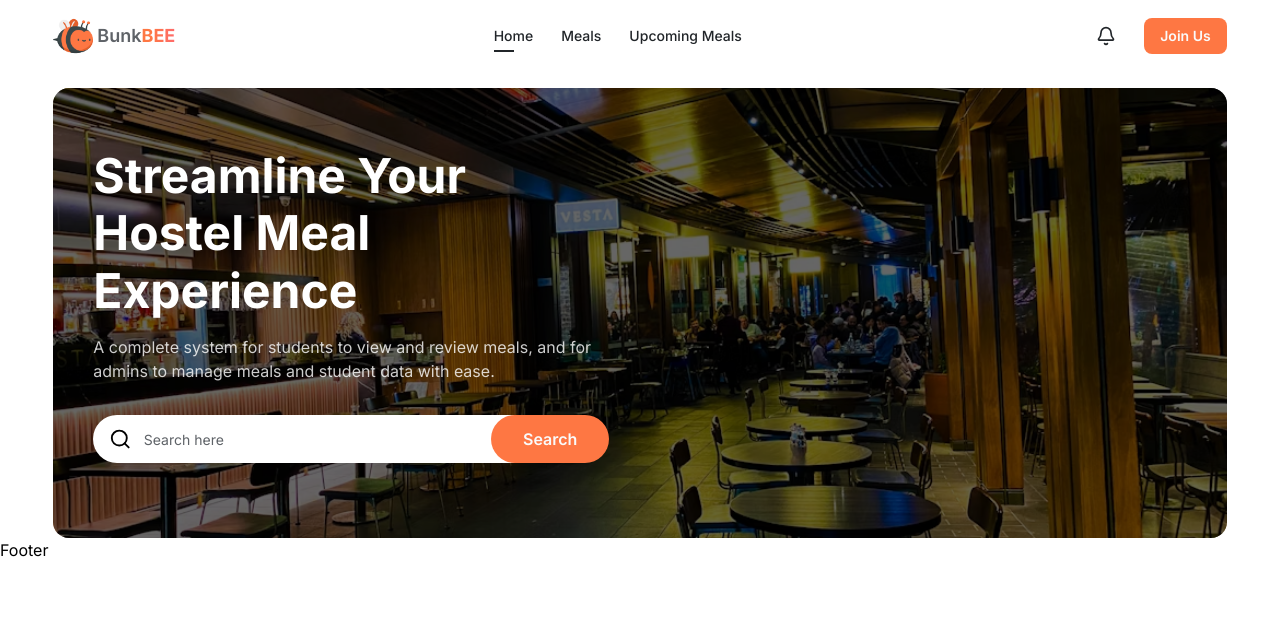
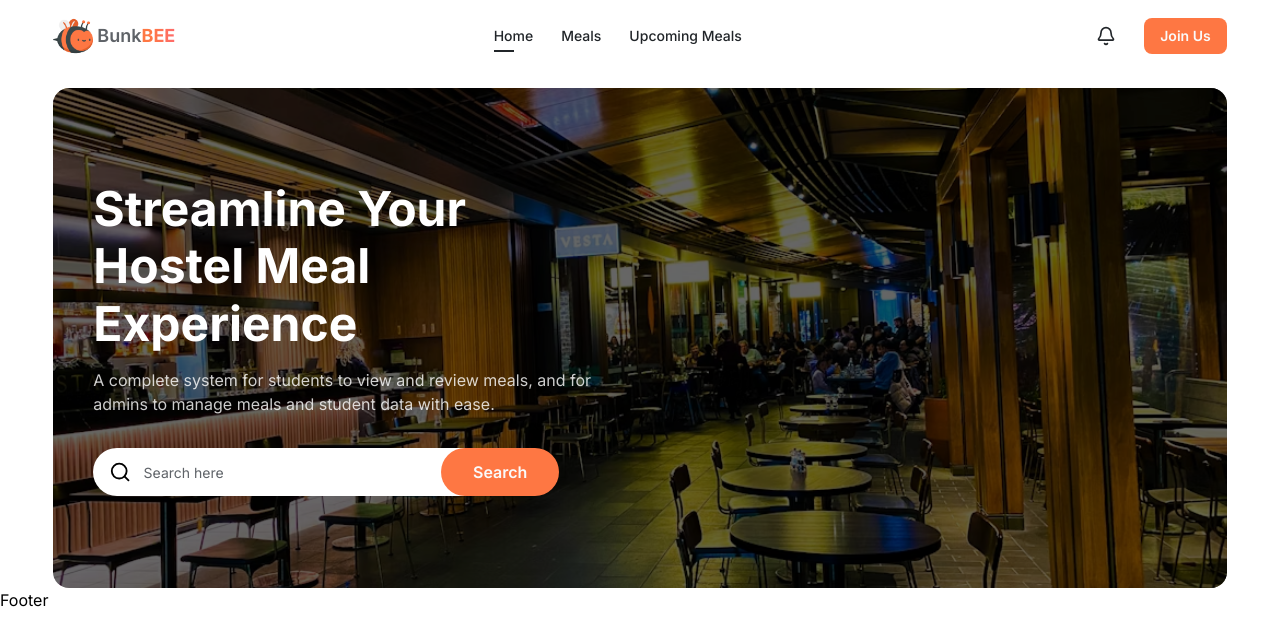
Before and after one commit to Mahedul-Karim/bunkbee-client, a React (Vite) app: page / in a window 1280 px wide. Shown: the top 644 px of the page. Built offline with nearby package versions, Linux system fonts and the light colour scheme.

Commit message:
banner updated

```diff
--- a/src/components/home/Banner.jsx
+++ b/src/components/home/Banner.jsx
@@ -47,7 +47,7 @@ const Banner = () => {
   }, []);
 
   return (
-    <section className="l-container mt-4 bg-[url('/banner.avif')] bg-cover bg-no-repeat bg-center min-h-[400px] sm:min-h-[450px] rounded-2xl relative z-[1] overflow-clip px-4 sm:px-10 grid">
+    <section className="l-container mt-4 bg-[url('/banner.avif')] bg-cover bg-no-repeat bg-center min-h-[400px] sm:min-h-[500px] rounded-2xl relative z-[1] overflow-clip px-4 sm:px-10 grid">
       <div className="absolute inset-0 bg-black/60 -z-1"></div>
       <div className="flex flex-col gap-4 justify-center">
         <h1
@@ -61,7 +61,7 @@ const Banner = () => {
           admins to manage meals and student data with ease.
         </p>
         <div
-          className="max-w-[500px] my-4 flex items-center rounded-full h-10 sm:h-12 bg-white w-0 opacity-0"
+          className="max-w-[450px] mt-4 flex items-center rounded-full h-10 sm:h-12 bg-white w-0 opacity-0"
           ref={searchRef}
         >
           <div className="flex items-center grow pl-4">
```
